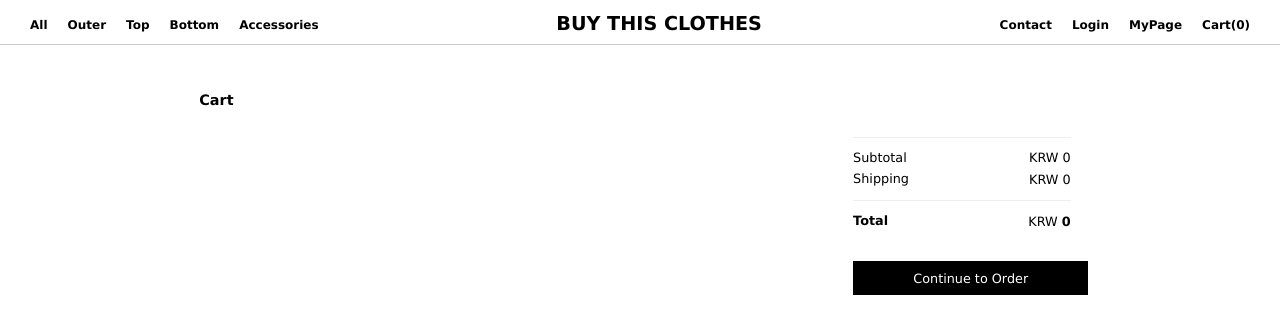
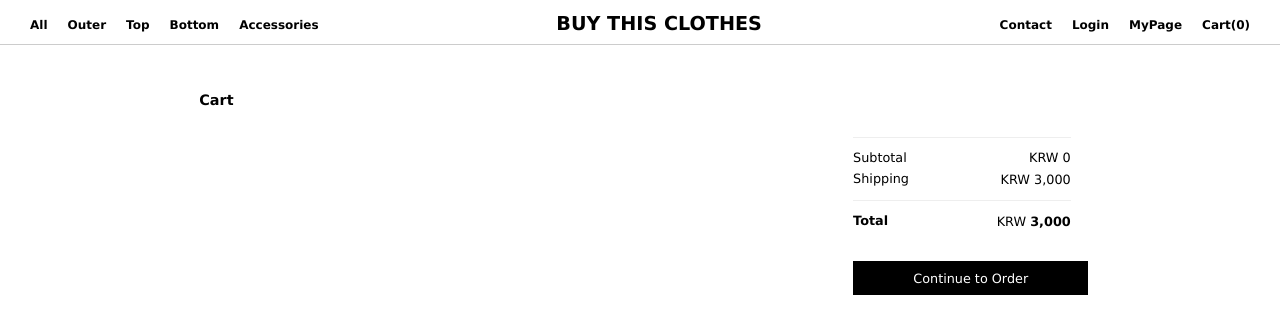
Before and after one commit to eoqna/buy-this-clothes, a React (Vite) app: page /order/cart in a window 1280 px wide. Shown: the top 334 px of the page. Built offline with nearby package versions, Linux system fonts and the light colour scheme.

Commit message:
상품 계산 공식 수정

```diff
--- a/src/screen/Cart.tsx
+++ b/src/screen/Cart.tsx
@@ -112,16 +112,28 @@ const OrderButton = styled.a`
 
 const Cart = (props: CommonProps.ComponentProps) => {
   const { basket, setBasket } = useDataStore();
+  const [ subPrice, setSubPrice ] = useState("");
   const [ totalPrice, setTotalPrice ] = useState("");
+  const [ shipping, setShipping ] = useState("");
+
+  const calculateTotalPrice = useCallback(() => {
+    const sub = basket.reduce((acc, cur) => acc + Number(cur.price.replace(",", "")), 0);
+    const sp = sub > 50000 ? 0 : 3000;
+    const total = sub + sp;
+
+    setSubPrice(sub.toString().replace(/\B(?<!\.\d*)(?=(\d{3})+(?!\d))/g, ","));
+    setShipping(sp.toString().replace(/\B(?<!\.\d*)(?=(\d{3})+(?!\d))/g, ","));
+    setTotalPrice(total.toString().replace(/\B(?<!\.\d*)(?=(\d{3})+(?!\d))/g, ","));
+  }, [subPrice, shipping, totalPrice]);
 
   useEffect(() => {
-    let num = basket.reduce((acc, cur) => acc + Number(cur.price.replace(",", "")), 0);
-
-    setTotalPrice(num.toString().replace(/\B(?<!\.\d*)(?=(\d{3})+(?!\d))/g, ","));
-  }, []);
+    calculateTotalPrice();
+  }, [basket]);
 
   const onClickRemoveButton = useCallback((item: Props.ClothInfo) => {
-    setBasket(basket.filter((v) => v.name === item.name));
+    setBasket(basket.filter((v) => v.name !== item.name));
+
+    calculateTotalPrice();
   }, [basket]);
 
   return (
@@ -145,11 +157,11 @@ const Cart = (props: CommonProps.ComponentProps) => {
         <TotalSummaryLayout>
           <SummaryLayout>
             <SummaryStrong $type="normal">Subtotal</SummaryStrong>
-            <SumarryRightLayout>KRW {totalPrice}</SumarryRightLayout>
+            <SumarryRightLayout>KRW {subPrice}</SumarryRightLayout>
           </SummaryLayout>
           <SummaryLayout>
             <SummaryStrong $type="normal">Shipping</SummaryStrong>
-            <SumarryRightLayout>KRW 0</SumarryRightLayout>
+            <SumarryRightLayout>KRW {shipping}</SumarryRightLayout>
           </SummaryLayout>
         </TotalSummaryLayout>
         <TotalPriceLayout>
--- a/src/screen/ProductInfo.tsx
+++ b/src/screen/ProductInfo.tsx
@@ -184,7 +184,8 @@ const ProductInfo = (props: CommonProps.ComponentProps) => {
     setBasket(arr);
 
     confirm("장바구니에 상품이 정상적으로 담겼습니다.");
-    navigation("/order/cart")
+
+    navigation("/order/cart");
 
   }, [basket, orderList]);
 
```
